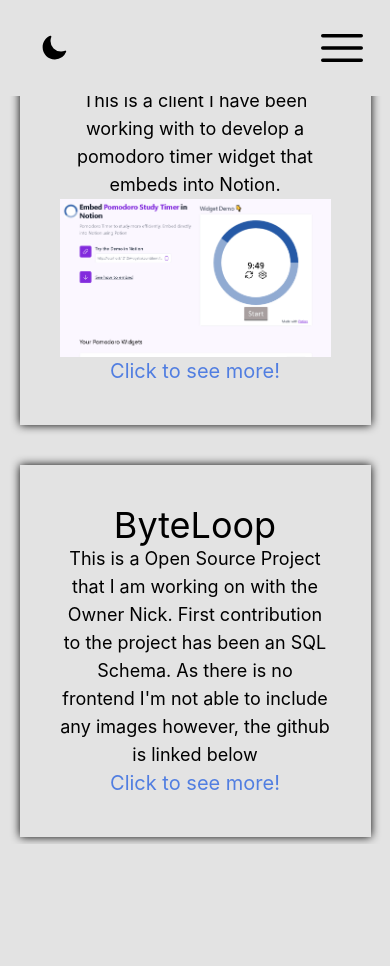
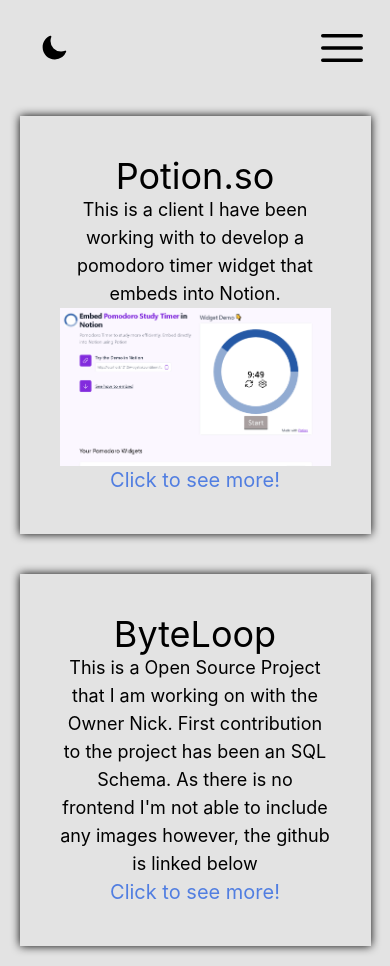
Before and after one commit to ConorMcNamee/old-portfolio, a Next.js app: page /portfolio in a window 390 px wide. Before the commit the page ends 844 px from the top, so only its background shows below. Built offline with nearby package versions, Linux system fonts and the light colour scheme.

Commit message:
portfolio responsiveness bugs

```diff
--- a/components/Index/Home.tsx
+++ b/components/Index/Home.tsx
@@ -6,7 +6,7 @@
     return (
         <section id="home" className="flex relative md:h-screen md:w-screen items-center text-center md:text-left mt-32 lg:mt-0">
             <div className="flex flex-col w-[100%] sm:justify-evenly sm:flex-row">
-                <header className="h-max flex flex-col items-center">
+                <header className="h-max flex flex-col ">
                     <h2 className="text-5xl p-5 m-5">Hello, I&#39;m Conor</h2>
                     <hr className="opacity-25 w-[75%]" />
                     <div className="text-2xl md:leading-loose p-5 m-5">
--- a/components/Navbar.tsx
+++ b/components/Navbar.tsx
@@ -35,7 +35,7 @@
         }
 
     return (
-        <nav className="fixed bg-theme dark:bg-theme-dark w-full h-24 z-[10000] md:fixed">
+        <nav className="relative bg-theme dark:bg-theme-dark w-full h-24 z-[10000] md:fixed">
             <section className="flex w-full h-full p-5 justify-between">
                 <div className="p-5 flex h-full items-center">
                         {renderThemeChanger()}
--- a/components/Portfolio/PortfolioCard.tsx
+++ b/components/Portfolio/PortfolioCard.tsx
@@ -26,10 +26,10 @@
 
 
     return (
-    <div className="h-screen flex flex-col justify-center items-center">
+    <div className="relative flex flex-col justify-center items-center md:my-20">
       {
         PortfolioProjects.map((project:any, key) => (
-          <div key={key} className="flex text-center items-center justify-center self-center bg-theme dark:bg-theme-dark drop-shadow-3xl m-5 p-10 w-[90%] lg:w-[50%]">
+          <div key={key} className="flex relative text-center items-center justify-center self-center bg-theme dark:bg-theme-dark drop-shadow-3xl m-5 p-10 w-[90%] lg:w-[50%]">
             <div id="card" className="flex flex-col justify-center items-center">
               <p className="text-4xl">{project.title}</p>
               <p className="text-lg">{project.desc}</p>
--- a/pages/portfolio.tsx
+++ b/pages/portfolio.tsx
@@ -3,7 +3,7 @@
 
 export default function Portfolio(){
     return (
-        <section className="h-screen flex flex-col">
+        <section className="relative flex flex-col">
             <PortfolioCard />
         </section>
     )
```
